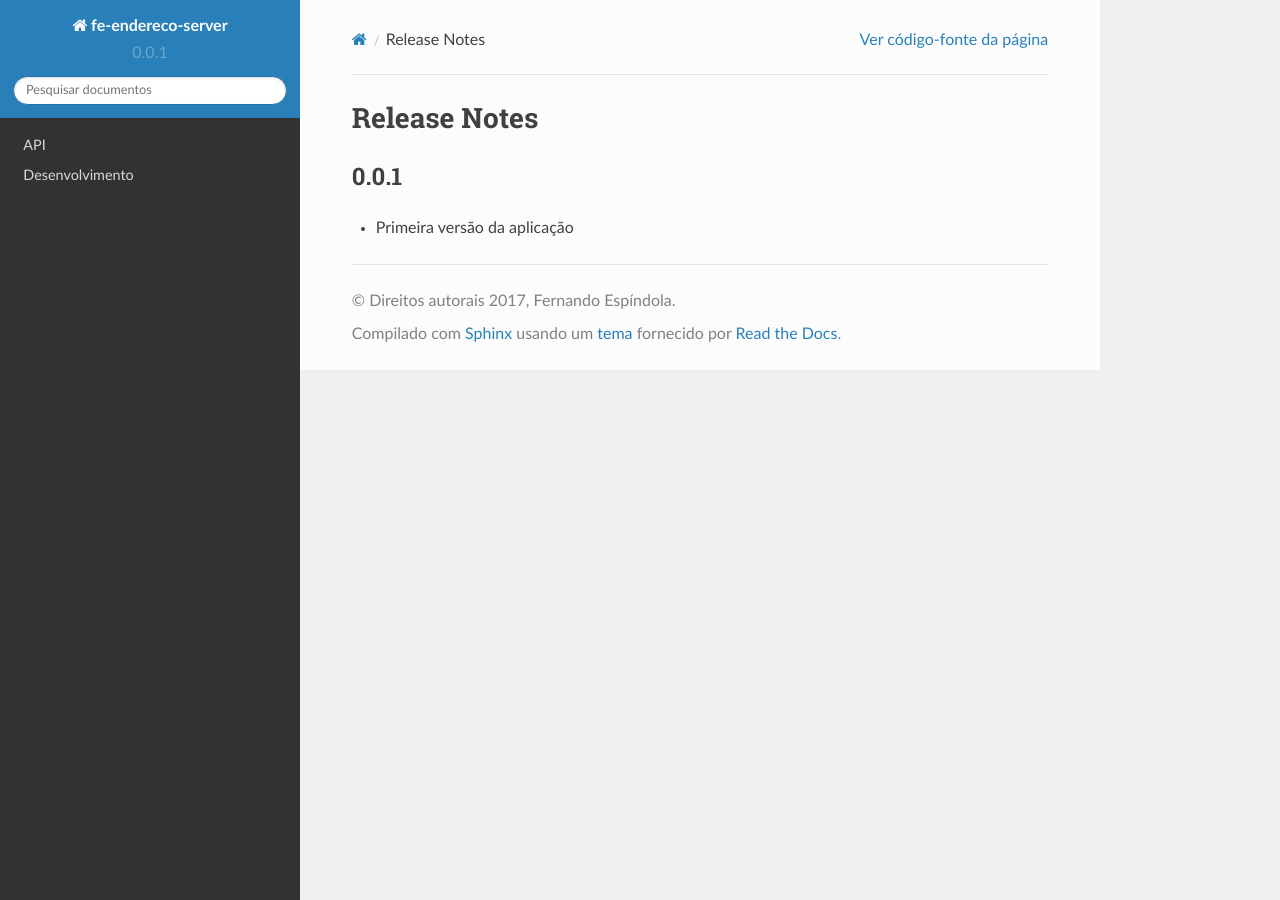
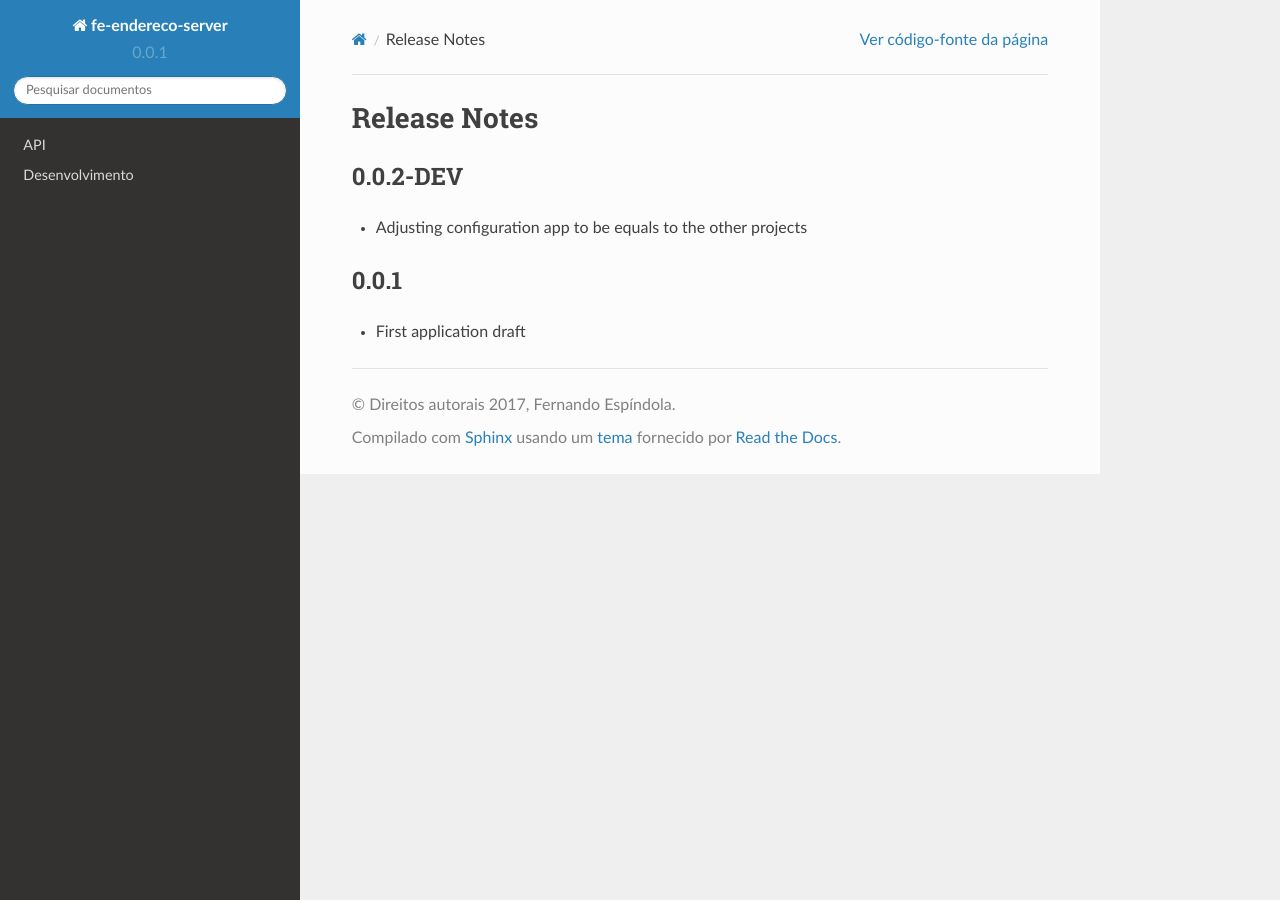
Before and after one commit to fernandoe/fe-endereco-server, a Sphinx documentation site: the page built from docs/release-notes.md, in a window 1280 px wide. Built offline with Sphinx 7.4.7 and the Read the Docs theme 2.0.0, drawn with Linux system fonts in a browser that asks for light colours.

Commit message:
Adjusting configuration app to be equals to the other projects

```diff
--- a/docs/release-notes.md
+++ b/docs/release-notes.md
@@ -1,5 +1,10 @@
 # Release Notes
+
+## 0.0.2-DEV
+
+- Adjusting configuration app to be equals to the other projects
+
 
 ## 0.0.1
 
-- Primeira versão da aplicação
+- First application draft
```
Also changed, not shown: README.md (+10 -4 lines), .travis.yml, 3 other files.
